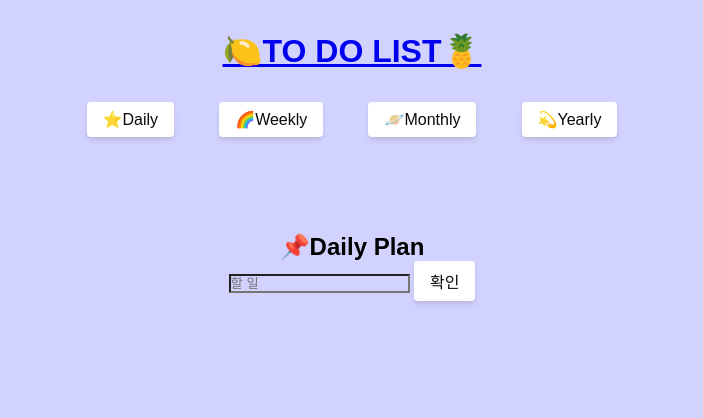
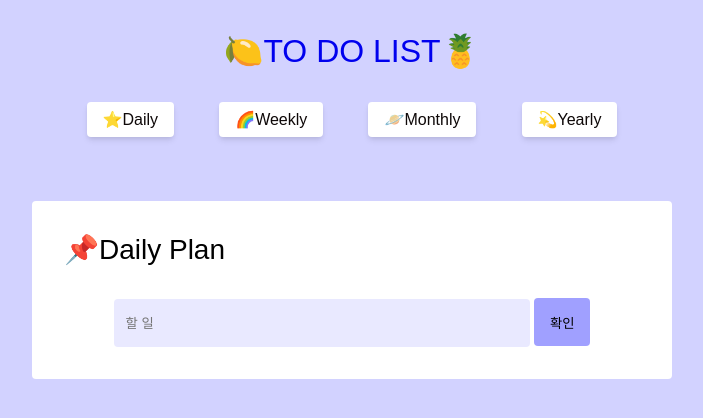
Before and after one commit to yunred/TodoList, a plain HTML site: page index.html in a window 1280 px wide. Shown: the whole page, without its empty margins (288-991 px from the left). Drawn offline with Linux system fonts and the light colour scheme; no server answers.

Commit message:
style: main css 추가

```diff
--- a/index.html
+++ b/index.html
@@ -11,7 +11,7 @@
       <div class="container">
         <header>
           <a href="/" class="text-black">
-            <h1 class="text-center font-bold">🍋TO DO LIST🍍</h1>
+            <span class="text-center font-bold">🍋TO DO LIST🍍</span>
           </a>
           <nav>
             <button data-category-name="daily" class="todo-category-name">
@@ -30,7 +30,7 @@
         </header>
         <main class="container">
             <div class="category-todo-info">
-              <h2 id="category-title">📌Daily Plan</h2>
+              <span id="category-title">📌Daily Plan</span>
               <span class="todo-count"></span>
             </div>
             <form id="todo-form">
--- a/src/css/index.css
+++ b/src/css/index.css
@@ -5,6 +5,7 @@
   --grey-dark-color: rgb(107, 107, 107);
   --bg-color: #D2D2FF;
   --btn-hover-bg-color: #A0A0FF;
+  --input-bg-color:#e9e9ff;
 
 
   /*size*/
@@ -13,6 +14,10 @@
   --padding3: 8rem;
 
   /*font size*/
+
+  --font-large4: 32px;
+  --font-large3: 28px;
+  --font-large2: 24px;
   --font-large: 18px;
   --font-medium: 14px;
   --font-small: 12px;
@@ -24,16 +29,16 @@
   padding: 0;
   margin: 0;
   box-sizing: border-box;
-  background: var(--bg-color);
   /*paddng, margin 포함되서 사이즈가 결정되도록*/
 }
 
 body {
   font-family: 'Montserrat', sans-serif;
+  background: var(--bg-color);
 }
 header {
   width:52rem;
-  padding: var(--padding1) var(--padding3);
+  padding: var(--padding1) var(--padding1);
   display: flex;
   flex-direction: column;
   align-items: center;
@@ -41,9 +46,10 @@ header {
 a {
   margin-bottom: var(--padding1);
   font: var(--black-color);
+  text-decoration: none;
 }
-a h1{
-  text-decoration: none;
+a span{
+  font-size:var(--font-large4);
 }
 
 
@@ -57,6 +63,7 @@ a h1{
   flex-direction: column;
   justify-content: center;
   align-items: center;
+  border-radius: 4px;
 }
 nav{
   width:36rem;
@@ -64,16 +71,25 @@ nav{
   justify-content: space-around;
 }
 main{
-  padding: var(--padding1) var(--padding3);
+  padding: var(--padding1) var(--padding1);
   margin-top: var(--padding1);
+  background-color: var(--white-color);
 }
 
 .category-todo-info {
+  width:36rem;
   display: flex;
   justify-content: space-between;
+  margin-bottom: var(--padding1);
+
 }
-
-button {
+#category-title{
+  font-size:var(--font-large3);
+}
+.todo-count{
+  padding-top: 8px;
+}
+.todo-category-name {
 
   background: var(--white-color);
   color: var(--black-color);
@@ -99,9 +115,36 @@ button {
   transition: 0.5s;
 }
 
-button:active,
-button:hover,
-button:focus {
+.todo-category-name:active,
+.todo-category-name:hover,
+.todo-category-name:focus {
   background: var(--btn-hover-bg-color);
   outline: 0;
 }
+
+#todo-form{
+  display: flex;
+}
+#todo-text{
+  width: 26rem;
+  height: 3rem;
+  border: none;
+  background: var(--input-bg-color);
+  border-radius: 4px;
+  padding-left: var(--font-small);
+
+}
+
+#todo-text:focus {outline:none;}
+
+#todo-form-submit-button{
+  height: 3rem;
+  margin: 0;
+  padding: 0.5rem 1rem;
+  border: none;
+  border-radius: 4px;
+  display: inline-block;
+  width: auto;
+  background: var(--btn-hover-bg-color);
+  box-shadow: none;
+}
```
